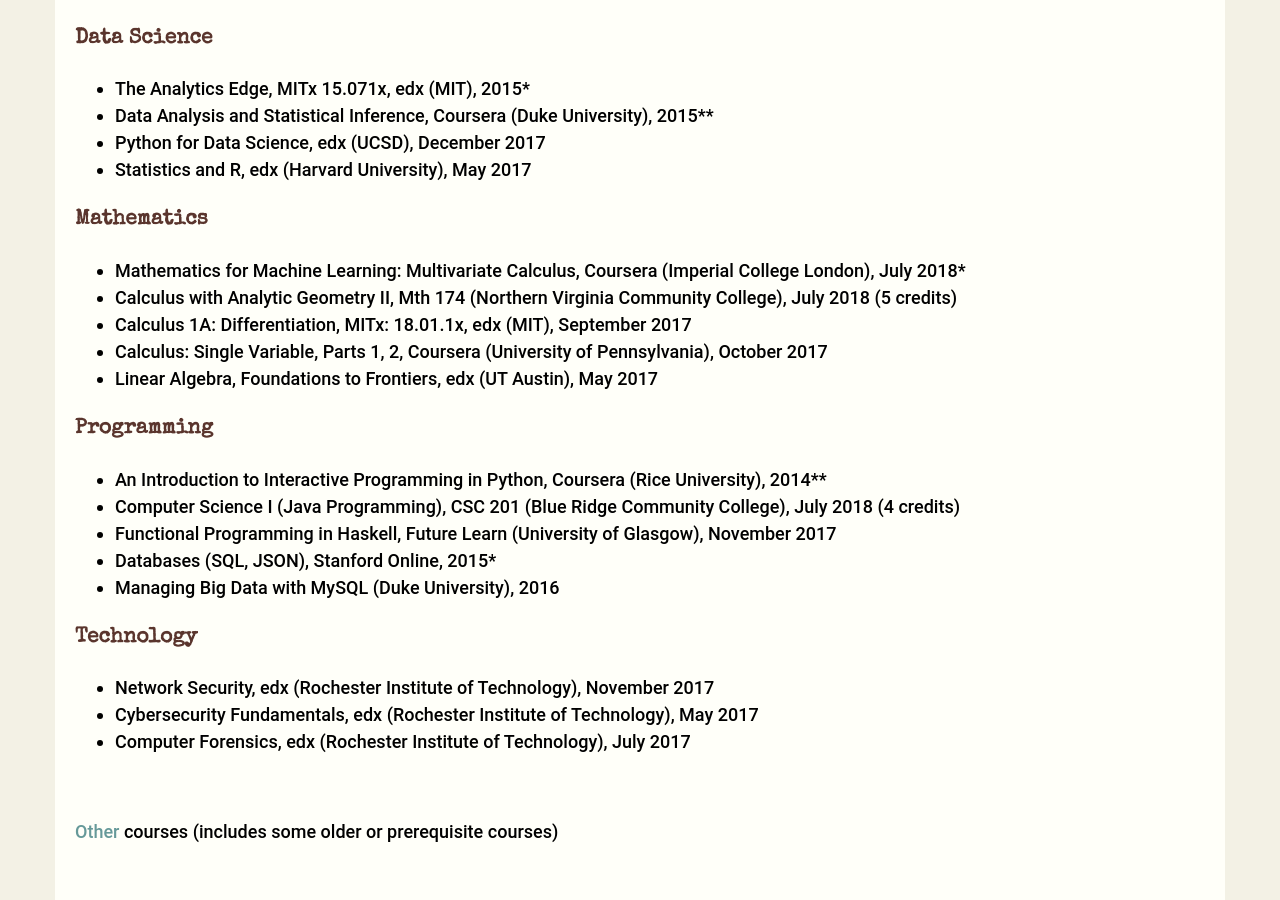
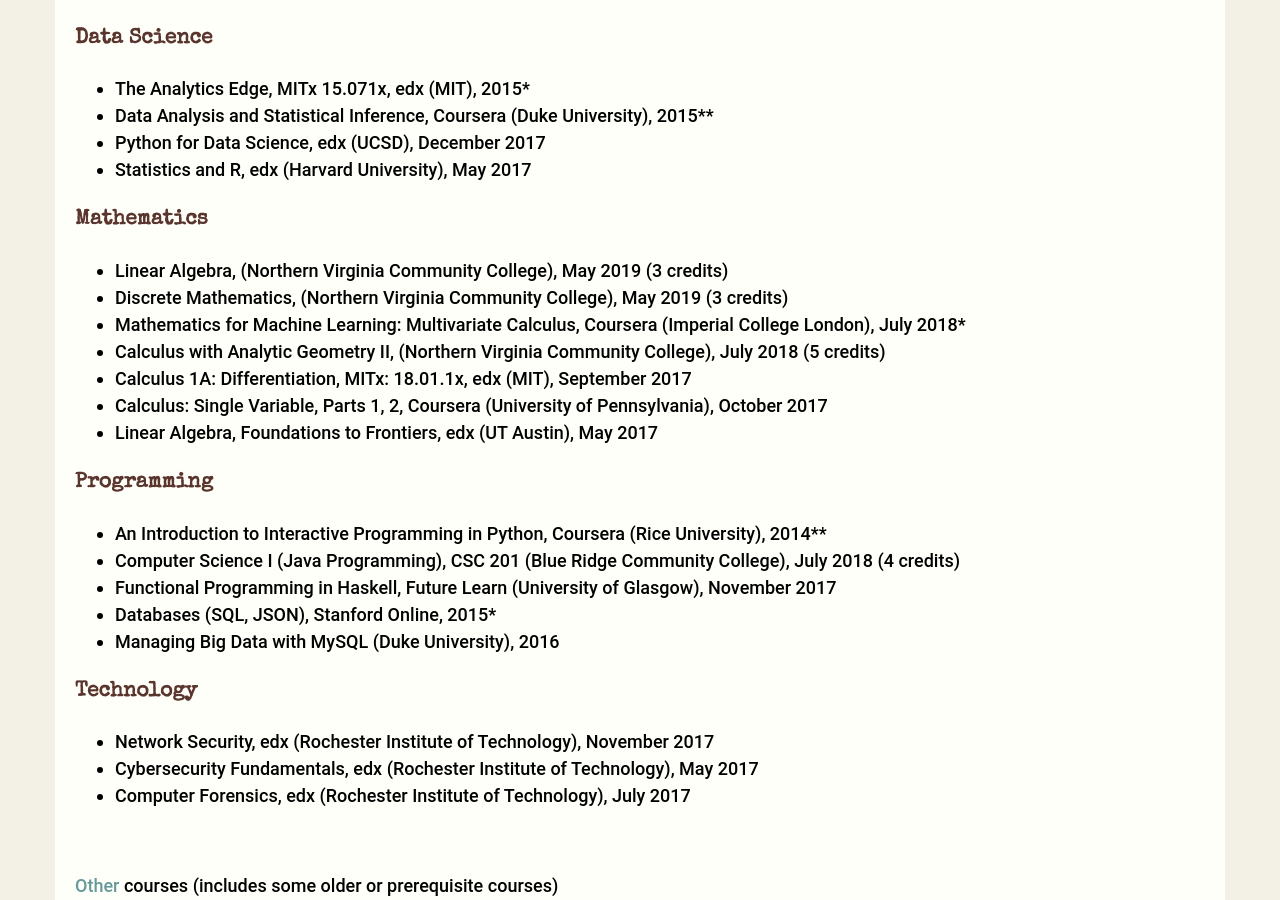
Before and after one commit to ashlynnpai/journal, a Jekyll site: the page built from _pages/courses.md, in a window 1280 px wide and 900 px high, scrolled down 944 px. Built offline with Jekyll 4.4.1, drawn with Linux system fonts in a browser that asks for light colours; emoji names are drawn with the system emoji font.

Commit message:
add math courses

```diff
--- a/_pages/courses.md
+++ b/_pages/courses.md
@@ -38,8 +38,10 @@ Listed [here](https://ashlynnpai.github.io/journal/web-dev)
 ### Mathematics
 {:.coffee .elite}
 
+* Linear Algebra, (Northern Virginia Community College), May 2019 (3 credits)
+* Discrete Mathematics, (Northern Virginia Community College), May 2019 (3 credits)
 * Mathematics for Machine Learning: Multivariate Calculus, Coursera (Imperial College London), July 2018*
-* Calculus with Analytic Geometry II, Mth 174 (Northern Virginia Community College), July 2018 (5 credits)
+* Calculus with Analytic Geometry II, (Northern Virginia Community College), July 2018 (5 credits)
 * Calculus 1A: Differentiation, MITx: 18.01.1x, edx (MIT), September 2017
 * Calculus: Single Variable, Parts 1, 2, Coursera (University of Pennsylvania), October 2017
 * Linear Algebra, Foundations to Frontiers, edx (UT Austin), May 2017
```
